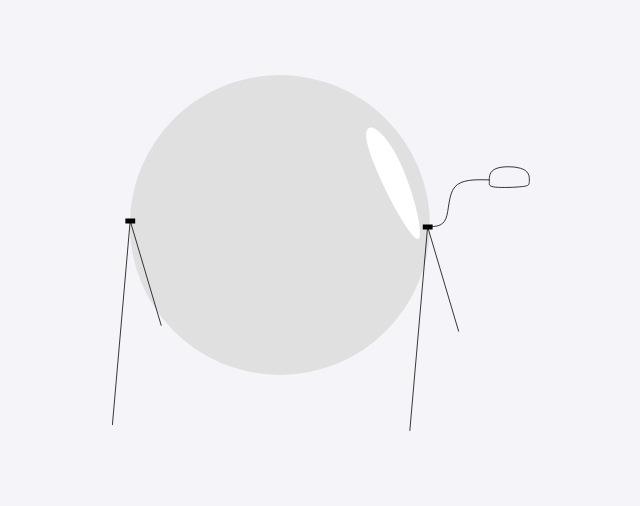
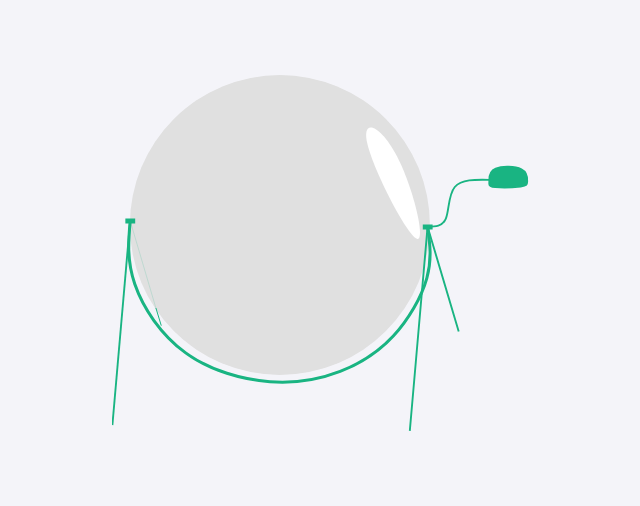
Before and after one commit to jmatavares/tarefaEspecialAlpha, a plain HTML site: page animacao/animacao-bolinhas-sorteio.html in a window 1280 px wide. Shown: the part 147-653 px from the top of the page, without its empty margins (319-959 px from the left). Drawn offline with Linux system fonts and the light colour scheme.

Commit message:
bug enter e / na entrada, alteração do svg

```diff
--- a/animacao/animacao-bolinhas-sorteio.html
+++ b/animacao/animacao-bolinhas-sorteio.html
@@ -66,29 +66,42 @@
             </g>
             <g id="g3469" transform="matrix(0.78104055,0,0,0.78104055,279.29461,-38.735349)">
                 <path
-                    style="fill:none;stroke:#000000;stroke-width:0.999999px;stroke-linecap:butt;stroke-linejoin:miter;stroke-opacity:1"
+                    style="fill:none;stroke:#19b482;stroke-width:2.41984875;stroke-linecap:butt;stroke-linejoin:miter;stroke-opacity:1;stroke-miterlimit:4;stroke-dasharray:none"
                     d="M 23.703403,505.28532 46.477249,243.80974 86.313054,378.04757" />
                 <rect
-                    style="fill:#0d0404;fill-opacity:1;stroke:#000000;stroke-width:1.89942;stroke-miterlimit:4;stroke-dasharray:none;stroke-opacity:1"
+                    style="fill:#19b482;fill-opacity:1;stroke:#19b482;stroke-width:1.89942;stroke-miterlimit:4;stroke-dasharray:none;stroke-opacity:1"
                     id="rect2295-3" width="10.67433" height="4.4318213" x="41.267078" y="241.86899" ry="2.2159107"
                     rx="0" />
                 <path
-                    style="fill:none;stroke:#000000;stroke-width:0.999999px;stroke-linecap:butt;stroke-linejoin:miter;stroke-opacity:1"
-                    d="m -357.09485,497.77979 22.77385,-261.47555 39.8358,134.23779" />
+                    style="fill:none;stroke:#19b482;stroke-width:2.41984875;stroke-linecap:butt;stroke-linejoin:miter;stroke-miterlimit:4;stroke-dasharray:none;stroke-opacity:1"
+                    d="m -357.09485,497.77979 22.77385,-261.47555 0,-1e-5" id="path883" sodipodi:nodetypes="ccc" />
                 <rect
-                    style="fill:#0d0404;fill-opacity:1;stroke:#000000;stroke-width:1.89942;stroke-miterlimit:4;stroke-dasharray:none;stroke-opacity:1"
+                    style="fill:#19b482;fill-opacity:1;stroke:#19b482;stroke-width:1.89942;stroke-miterlimit:4;stroke-dasharray:none;stroke-opacity:1"
                     id="rect2295-3-7" width="10.67433" height="4.4318213" x="-339.53116" y="234.36345" ry="2.2159107"
                     rx="0" />
                 <path
-                    style="fill:none;stroke:#000000;stroke-width:0.999999px;stroke-linecap:butt;stroke-linejoin:miter;stroke-opacity:1"
-                    d="m 46.477363,243.80978 c 9.586471,-0.0372 19.172065,-0.0743 23.376597,-10.27091 4.204532,-10.19657 3.028957,-30.55285 11.407785,-40.52457 8.378828,-9.97172 26.310415,-9.55748 44.241305,-9.14325" />
+                    style="fill:none;stroke:#19b482;stroke-width:2.41984875;stroke-linecap:butt;stroke-linejoin:miter;stroke-opacity:1;stroke-miterlimit:4;stroke-dasharray:none"
+                    d="m 46.477363,243.80978 c 9.586471,-0.0372 19.172065,-0.0743 23.376597,-10.27091 4.204532,-10.19657 3.028957,-30.55285 11.407785,-40.52457 8.378828,-9.97172 26.310415,-9.55748 44.241305,-9.14325"
+                    id="path886" />
                 <path
-                    style="fill:none;stroke:#000000;stroke-width:0.999999px;stroke-linecap:butt;stroke-linejoin:miter;stroke-opacity:1"
-                    d="m 125.50304,183.87103 c -0.019,-3.67682 -0.0571,-11.03147 8.65497,-14.48 8.71204,-3.44853 26.17236,-2.98998 34.68145,0.88912 8.50909,3.8791 8.0677,11.17753 7.84515,15.49638 -0.22256,4.31886 -0.22633,5.65793 -8.79453,6.65253 -8.5682,0.99461 -25.70084,1.64579 -34.19057,0.77549 -8.48972,-0.8703 -8.3346,-3.26302 -8.25701,-4.45986 0.0776,-1.19684 0.0796,-1.19684 0.0605,-4.87366 z" />
+                    style="fill:#19b482;fill-opacity:1;stroke:#19b482;stroke-width:2.35589;stroke-linecap:butt;stroke-linejoin:miter;stroke-miterlimit:4;stroke-dasharray:none;stroke-opacity:1"
+                    d="m 125.499,183.87103 c -0.018,-3.67682 -0.0541,-11.03147 8.20352,-14.48 8.25761,-3.44853 24.80719,-2.98998 32.87243,0.88912 8.06525,3.8791 7.64688,11.17753 7.43594,15.49638 -0.21095,4.31886 -0.21452,5.65793 -8.3358,6.65253 -8.12127,0.99461 -24.36026,1.64579 -32.40716,0.77549 -8.04688,-0.8703 -7.89986,-3.26302 -7.82631,-4.45986 0.0735,-1.19684 0.0755,-1.19684 0.0573,-4.87366 z"
+                    id="path888" />
                 <path
                     style="fill:#ffffff;fill-opacity:1;stroke:none;stroke-width:1.40703px;stroke-linecap:butt;stroke-linejoin:miter;stroke-opacity:1"
-                    d="m -30.468257,138.37455 c 8.47026,35.2319 50.569635,115.75718 63.149271,120.78974 C 45.260651,264.19685 28.319843,193.73585 7.2700845,153.47165 -13.779674,113.20744 -38.938518,103.14264 -30.468257,138.37455 Z" />
+                    d="m -30.468257,138.37455 c 8.47026,35.2319 50.569635,115.75718 63.149271,120.78974 C 45.260651,264.19685 28.319843,193.73585 7.2700845,153.47165 -13.779674,113.20744 -38.938518,103.14264 -30.468257,138.37455 Z"
+                    id="path890" />
+                <path
+                    style="fill:none;stroke:#19b482;stroke-width:1.28034px;stroke-linecap:butt;stroke-linejoin:miter;stroke-opacity:0.17190574"
+                    d="m -334.321,236.30424 c 10.97274,37.18243 21.94504,74.36334 32.91688,111.54271" id="path3041" />
+                <path
+                    style="fill:none;stroke:#19b482;stroke-width:1.28034px;stroke-linecap:butt;stroke-linejoin:miter;stroke-opacity:1"
+                    d="m -301.40412,347.84695 c 2.30677,7.56656 4.61308,15.13159 6.91892,22.69508" id="path3041-6" />
             </g>
+            <path
+                style="fill:none;stroke:#19b482;stroke-width:3.02362205;stroke-linecap:butt;stroke-linejoin:miter;stroke-opacity:1;stroke-miterlimit:4;stroke-dasharray:none;fill-opacity:1"
+                d="m 18.176352,145.82784 c -1.741646,19.85399 -3.483177,39.70667 4.592991,63.25723 8.076167,23.55057 25.968182,50.79632 50.911054,68.81124 24.942872,18.01492 56.933813,26.79785 84.274343,28.87453 27.34053,2.07669 50.02909,-2.55228 70.2039,-10.33915 20.17481,-7.78688 37.83432,-18.73095 53.13139,-35.33814 15.29707,-16.60718 28.23101,-38.87639 33.55508,-58.05414 5.32407,-19.17775 3.03724,-35.26287 0.75021,-51.34943"
+                id="path1124" />
         </svg>
 
         <!-- SVG de Resultado -->
```
Also changed, not shown: main.js (+20 -14 lines).
